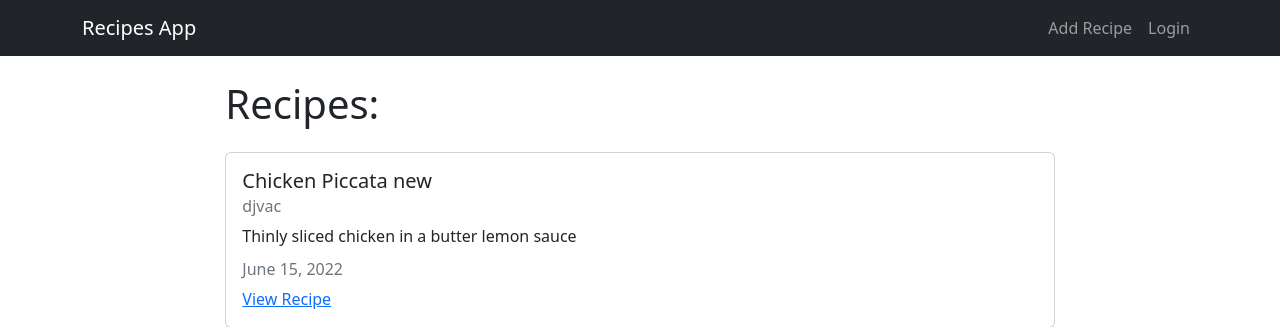
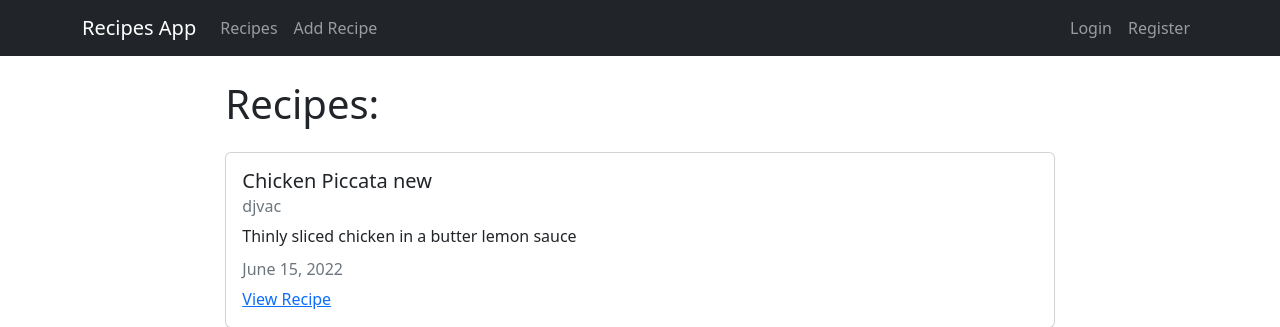
Before and after one commit to b0kja85/nomnom-guide, a Django app: page / in a window 1280 px wide. Shown: the top 327 px of the page. Run offline with Django 3.2, Linux system fonts and the light colour scheme; data comes from the database, SQL or seed files in the repository.

Commit message:
Revert "nav bar changes"
This reverts commit 7e11b3531f69c2bfaa6a45e2e345b33ad3511b43.

```diff
--- a/recipes/templates/recipes/base.html
+++ b/recipes/templates/recipes/base.html
@@ -4,51 +4,81 @@
     <meta charset="utf-8" />
     <meta name="viewport" content="width=device-width, initial-scale=1" />
     {% if title %}
-    <title>Django Recipes - {{ title }}</title>
+    <title>Django Recipes - {{title}}</title>
     {% else %}
     <title>Django Recipes</title>
     {% endif %}
-    <link href="https://cdn.jsdelivr.net/npm/bootstrap@5.2.0-beta1/dist/css/bootstrap.min.css" rel="stylesheet" integrity="sha384-0evHe/X+R7YkIZDRvuzKMRqM+OrBnVFBL6DOitfPri4tjfHxaWutUpFmBp4vmVor" crossorigin="anonymous" />
+    <link
+      href="https://cdn.jsdelivr.net/npm/bootstrap@5.2.0-beta1/dist/css/bootstrap.min.css"
+      rel="stylesheet"
+      integrity="sha384-0evHe/X+R7YkIZDRvuzKMRqM+OrBnVFBL6DOitfPri4tjfHxaWutUpFmBp4vmVor"
+      crossorigin="anonymous"
+    />
   </head>
   <body>
     <nav class="navbar navbar-expand-lg navbar-dark bg-dark">
       <div class="container">
         <a class="navbar-brand" href="{% url 'recipes-home' %}">Recipes App</a>
-        <button class="navbar-toggler" type="button" data-bs-toggle="collapse" data-bs-target="#navbarNav" aria-controls="navbarNav" aria-expanded="false" aria-label="Toggle navigation">
+        <button
+          class="navbar-toggler"
+          type="button"
+          data-bs-toggle="collapse"
+          data-bs-target="#navbarNav"
+          aria-controls="navbarNav"
+          aria-expanded="false"
+          aria-label="Toggle navigation"
+        >
           <span class="navbar-toggler-icon"></span>
         </button>
         <div class="collapse navbar-collapse" id="navbarNav">
-            <ul class="navbar-nav ms-auto">
-                {% if not user.is_authenticated %}
+          <ul class="navbar-nav">
+            <li class="nav-item">
+              <a
+                class="nav-link"
+                aria-current="page"
+                href="{% url 'recipes-home' %}"
+                >Recipes</a
+              >
+            </li>
             <li class="nav-item">
               <a class="nav-link" href="{% url 'recipes-create' %}">Add Recipe</a>
             </li>
-                <li class="nav-item">
+          </ul>
+        </div>
+        <div class="navbar-nav">
+          {% if user.is_authenticated %}
+          <a class="nav-item nav-link" href="{% url 'user-profile' %}"
+            >My Profile</a
+          >
+          <a class="nav-item nav-link" href="{% url 'user-logout' %}">Logout</a>
+          {% else %}
           <a class="nav-item nav-link" href="{% url 'user-login' %}">Login</a>
-                </li>
-                {% else %}
-                <li class="nav-item">
-                    <a class="nav-item nav-link" href="{% url 'user-profile' %}">My Profile</a>
-                </li>
-                <li class="nav-item">
-                    <a class="nav-item nav-link" href="{% url 'user-logout' %}">Logout</a>
-                </li>
+          <a class="nav-item nav-link" href="{% url 'user-register' %}"
+            >Register</a
+          >
           {% endif %}
-            </ul>
         </div>
       </div>
     </nav>
     <div class="container mt-4 col-8">
-    {% if messages %}
-        {% for message in messages %}
+      {% if messages %} {% for message in messages %}
       <div class="alert alert-{{ message.tags }}">{{ message }}</div>
-        {% endfor %}
-    {% endif %}
-    {% block content %}
-    {% endblock %}
+      {% endfor %} {% endif %} {% block content %} {% endblock %}
     </div>
-<script src="https://cdn.jsdelivr.net/npm/bootstrap@5.2.0-beta1/dist/js/bootstrap.bundle.min.js" integrity="sha384-pprn3073KE6tl6bjs2QrFaJGz5/SUsLqktiwsUTF55Jfv3qYSDhgCecCxMW52nD2" crossorigin="anonymous"></script>
-<script src="https://cdn.jsdelivr.net/npm/@popperjs/core@2.11.5/dist/umd/popper.min.js" integrity="sha384-Xe+8cL9oJa6tN/veChSP7q+mnSPaj5Bcu9mPX5F5xIGE0DVittaqT5lorf0EI7Vk" crossorigin="anonymous"></script>
-<script src="https://cdn.jsdelivr.net/npm/bootstrap@5.2.0-beta1/dist/js/bootstrap.min.js" integrity="sha384-kjU+l4N0Yf4ZOJErLsIcvOU2qSb74wXpOhqTvwVx3OElZRweTnQ6d31fXEoRD1Jy" crossorigin="anonymous"></script>
+    <script
+      src="https://cdn.jsdelivr.net/npm/bootstrap@5.2.0-beta1/dist/js/bootstrap.bundle.min.js"
+      integrity="sha384-pprn3073KE6tl6bjs2QrFaJGz5/SUsLqktiwsUTF55Jfv3qYSDhgCecCxMW52nD2"
+      crossorigin="anonymous"
+    ></script>
+    <script
+      src="https://cdn.jsdelivr.net/npm/@popperjs/core@2.11.5/dist/umd/popper.min.js"
+      integrity="sha384-Xe+8cL9oJa6tN/veChSP7q+mnSPaj5Bcu9mPX5F5xIGE0DVittaqT5lorf0EI7Vk"
+      crossorigin="anonymous"
+    ></script>
+    <script
+      src="https://cdn.jsdelivr.net/npm/bootstrap@5.2.0-beta1/dist/js/bootstrap.min.js"
+      integrity="sha384-kjU+l4N0Yf4ZOJErLsIcvOU2qSb74wXpOhqTvwVx3OElZRweTnQ6d31fXEoRD1Jy"
+      crossorigin="anonymous"
+    ></script>
   </body>
 </html>
--- a/users/views.py
+++ b/users/views.py
@@ -17,6 +17,7 @@ def register(request):
       return redirect('user-login')
   else:
     form = forms.UserRegisterForm()
+  return render(request, 'users/register.html', {'form': form})
 
 @login_required()
 def profile(request):
```
Also changed, not shown: users/forms.py (added, +10 -0 lines), recipes/templates/recipes/about.html (added). Lines whose indentation alone changed are shown as unchanged.
